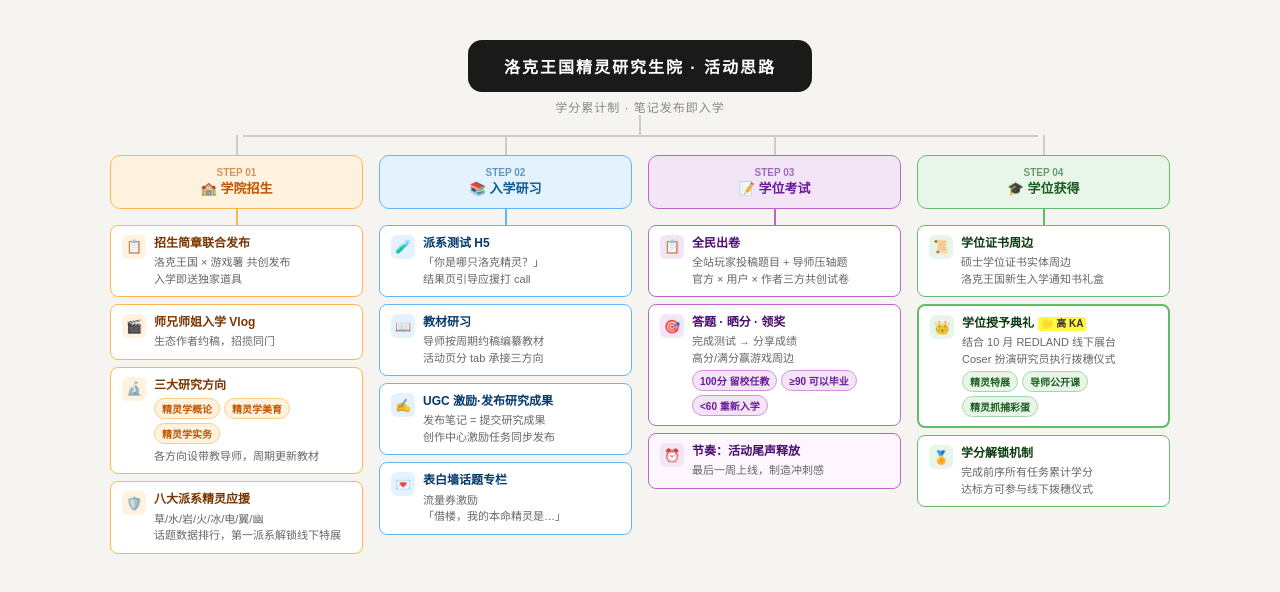
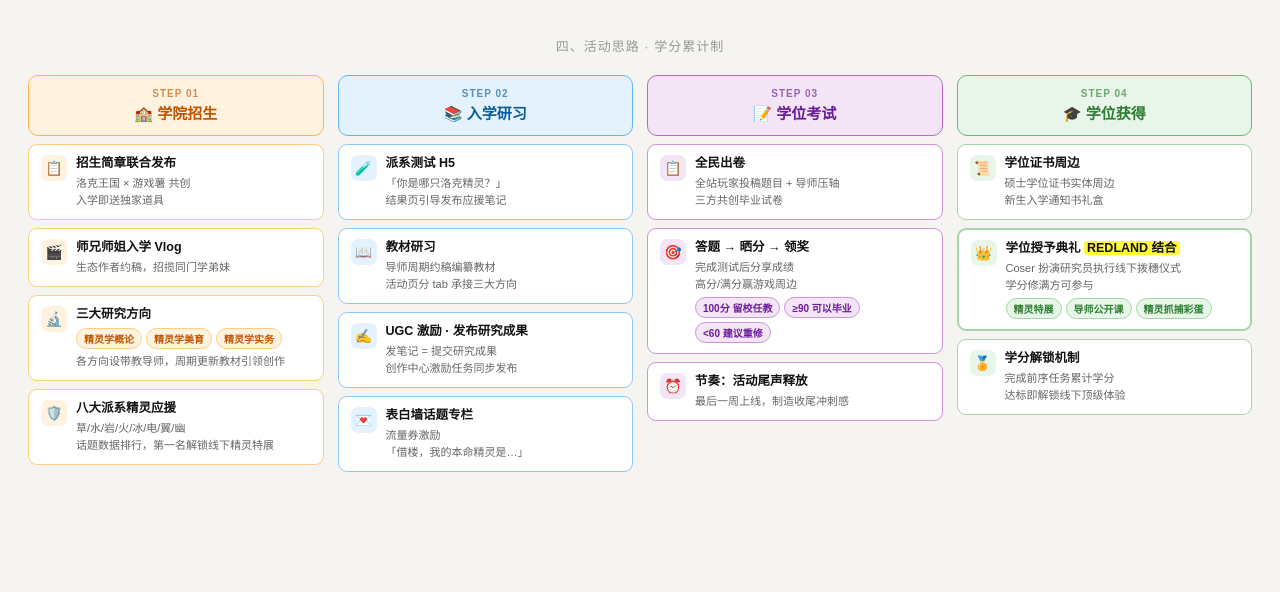
Before and after one commit to leahhhli0227/rocokingdom-mindmap, a plain HTML site: page section4.html in a window 1280 px wide. Drawn offline with Linux system fonts and the light colour scheme.

Commit message:
v4 horizontal only

```diff
--- a/section4.html
+++ b/section4.html
@@ -3,7 +3,7 @@
 <head>
 <meta charset="UTF-8">
 <meta name="viewport" content="width=device-width, initial-scale=1.0">
-<title>活动思路 · 思维导图</title>
+<title>活动思路 · 洛克王国精灵研究生院</title>
 <style>
 * { margin:0; padding:0; box-sizing:border-box; }
 
@@ -11,200 +11,97 @@ body {
   font-family: 'PingFang SC', 'Microsoft YaHei', sans-serif;
   background: #f5f4f0;
   min-height: 100vh;
-  display: flex;
-  align-items: flex-start;
-  justify-content: center;
-  padding: 40px 24px 60px;
+  padding: 36px 28px 56px;
 }
 
-.map {
-  width: 100%;
-  max-width: 1060px;
+/* 页面标题 */
+.page-title {
+  font-size: 13px;
+  color: #999;
+  letter-spacing: 1px;
+  margin-bottom: 20px;
+  text-align: center;
 }
 
-/* 顶部主题节点 */
-.root {
-  display: flex;
-  flex-direction: column;
-  align-items: center;
-  margin-bottom: 0;
-}
-.root-node {
-  background: #1a1a1a;
-  color: #fff;
-  border-radius: 14px;
-  padding: 14px 36px;
-  font-size: 16px;
-  font-weight: 900;
-  letter-spacing: 2px;
-  text-align: center;
-}
-.root-sub {
-  margin-top: 6px;
-  font-size: 12px;
-  color: #888;
-  letter-spacing: 1px;
-}
-
-/* 竖线从根到主干 */
-.v-line {
-  width: 2px;
-  background: #ccc;
-  margin: 0 auto;
-}
-.v-line-short { height: 20px; }
-.v-line-mid { height: 32px; }
-
-/* 横线主干 */
-.h-trunk {
-  display: flex;
-  align-items: flex-start;
-  position: relative;
-  gap: 0;
-}
-/* 横线连接器 */
-.h-bar {
-  position: absolute;
-  top: 0;
-  left: 50%;
-  transform: translateX(-50%);
-  height: 2px;
-  background: #ccc;
-  /* 宽度由 JS 撑开 / 或直接 CSS 处理 */
-}
-
-/* 四列 */
+/* 四列容器 */
 .phases {
   display: grid;
   grid-template-columns: repeat(4, 1fr);
-  gap: 16px;
-  width: 100%;
-  position: relative;
+  gap: 14px;
+  align-items: start;
 }
 
-/* 顶部横连线 */
-.phases::before {
-  content: '';
-  position: absolute;
-  top: 0;
-  left: calc(12.5% );
-  right: calc(12.5%);
-  height: 2px;
-  background: #ccc;
-  z-index: 0;
+/* 单列 */
+.phase { display: flex; flex-direction: column; gap: 8px; }
+
+/* 列头 */
+.phase-head {
+  border-radius: 10px;
+  padding: 12px 14px;
+  text-align: center;
+}
+.phase-step {
+  font-size: 10px;
+  font-weight: 700;
+  opacity: .65;
+  letter-spacing: 1px;
+  margin-bottom: 3px;
+}
+.phase-title {
+  font-size: 15px;
+  font-weight: 900;
 }
 
-.phase {
-  display: flex;
-  flex-direction: column;
-  align-items: center;
-  position: relative;
-}
+/* 颜色 */
+.c1 .phase-head { background: #fff3e0; color: #c05500; border: 1.5px solid #ffb74d; }
+.c1 .leaf       { border-color: #ffcc80; }
+.c1 .leaf-icon  { background: #fff3e0; color: #c05500; }
+.c1 .tag        { background: #fff3e0; color: #c05500; border-color: #ffcc80; }
 
-/* 从横线往下的竖线 */
-.phase::before {
-  content: '';
-  display: block;
-  width: 2px;
-  height: 20px;
-  background: #ccc;
-  flex-shrink: 0;
-}
+.c2 .phase-head { background: #e3f2fd; color: #0d5c99; border: 1.5px solid #64b5f6; }
+.c2 .leaf       { border-color: #90caf9; }
+.c2 .leaf-icon  { background: #e3f2fd; color: #0d5c99; }
+.c2 .tag        { background: #e3f2fd; color: #0d5c99; border-color: #90caf9; }
 
-/* 阶段主节点 */
-.phase-node {
-  border-radius: 10px;
-  padding: 10px 14px;
-  font-size: 13px;
-  font-weight: 800;
-  text-align: center;
-  width: 100%;
-  position: relative;
-  z-index: 1;
-  line-height: 1.3;
-}
+.c3 .phase-head { background: #f3e5f5; color: #6a1b9a; border: 1.5px solid #ba68c8; }
+.c3 .leaf       { border-color: #ce93d8; }
+.c3 .leaf-icon  { background: #f3e5f5; color: #6a1b9a; }
+.c3 .tag        { background: #f3e5f5; color: #6a1b9a; border-color: #ce93d8; }
 
-/* 阶段编号 */
-.phase-num {
-  font-size: 10px;
-  font-weight: 600;
-  opacity: .6;
-  margin-bottom: 2px;
-}
+.c4 .phase-head { background: #e8f5e9; color: #2e7d32; border: 1.5px solid #66bb6a; }
+.c4 .leaf       { border-color: #a5d6a7; }
+.c4 .leaf-icon  { background: #e8f5e9; color: #2e7d32; }
+.c4 .tag        { background: #e8f5e9; color: #2e7d32; border-color: #a5d6a7; }
 
-/* 颜色方案 */
-.c1 .phase-node { background: #fff3e0; color: #bf5500; border: 1.5px solid #ffb74d; }
-.c1 .phase-node .phase-num { color: #bf5500; }
-.c1 .branch-line { background: #ffb74d; }
-.c1 .leaf { border-color: #ffb74d; color: #7a3500; }
-.c1 .leaf-icon { background: #fff3e0; color: #bf5500; }
-.c1 .tag { background: #fff3e0; color: #bf5500; border-color: #ffcc80; }
-
-.c2 .phase-node { background: #e3f2fd; color: #0d5c99; border: 1.5px solid #64b5f6; }
-.c2 .phase-node .phase-num { color: #0d5c99; }
-.c2 .branch-line { background: #64b5f6; }
-.c2 .leaf { border-color: #64b5f6; color: #063a6b; }
-.c2 .leaf-icon { background: #e3f2fd; color: #0d5c99; }
-.c2 .tag { background: #e3f2fd; color: #0d5c99; border-color: #90caf9; }
-
-.c3 .phase-node { background: #f3e5f5; color: #6a1b9a; border: 1.5px solid #ba68c8; }
-.c3 .phase-node .phase-num { color: #6a1b9a; }
-.c3 .branch-line { background: #ba68c8; }
-.c3 .leaf { border-color: #ba68c8; color: #4a0f6e; }
-.c3 .leaf-icon { background: #f3e5f5; color: #6a1b9a; }
-.c3 .tag { background: #f3e5f5; color: #6a1b9a; border-color: #ce93d8; }
-
-.c4 .phase-node { background: #e8f5e9; color: #1b5e20; border: 1.5px solid #66bb6a; }
-.c4 .phase-node .phase-num { color: #1b5e20; }
-.c4 .branch-line { background: #66bb6a; }
-.c4 .leaf { border-color: #66bb6a; color: #0d3b11; }
-.c4 .leaf-icon { background: #e8f5e9; color: #2e7d32; }
-.c4 .tag { background: #e8f5e9; color: #1b5e20; border-color: #a5d6a7; }
-
-/* 竖线连接 phase-node → 子条目 */
-.branch-line {
-  width: 2px;
-  height: 16px;
-  flex-shrink: 0;
-}
-
-/* 子条目容器 */
-.leaves {
-  display: flex;
-  flex-direction: column;
-  gap: 7px;
-  width: 100%;
-}
-
-/* 每个叶子节点 */
+/* 叶子卡片 */
 .leaf {
   background: #fff;
   border: 1.5px solid;
-  border-radius: 8px;
-  padding: 9px 11px;
+  border-radius: 9px;
+  padding: 10px 12px;
   display: flex;
+  gap: 9px;
   align-items: flex-start;
-  gap: 8px;
-  position: relative;
 }
 .leaf-icon {
-  width: 24px; height: 24px;
-  border-radius: 6px;
+  width: 26px; height: 26px;
+  border-radius: 7px;
   display: flex; align-items: center; justify-content: center;
-  font-size: 13px;
+  font-size: 14px;
   flex-shrink: 0;
 }
 .leaf-content { flex: 1; min-width: 0; }
 .leaf-title {
-  font-size: 12px;
+  font-size: 12.5px;
   font-weight: 700;
+  color: #111;
   line-height: 1.35;
   margin-bottom: 3px;
 }
 .leaf-desc {
   font-size: 11px;
   color: #666;
-  line-height: 1.5;
+  line-height: 1.55;
 }
 
 /* 标签 */
@@ -215,49 +112,28 @@ body {
   font-weight: 600;
 }
 
-/* 重点标记 */
-.star {
-  display: inline-block;
-  background: #fff740;
-  border-radius: 3px;
-  padding: 0 3px;
-  font-size: 10px;
-  font-weight: 700;
-  color: #333;
-  margin-left: 4px;
-  vertical-align: middle;
-}
+/* 重点高亮 */
+.hl { background: #fff740; border-radius: 3px; padding: 0 3px; }
 </style>
 </head>
 <body>
-<div class="map">
 
-  <!-- 根节点 -->
-  <div class="root">
-    <div class="root-node">洛克王国精灵研究生院 · 活动思路</div>
-    <div class="root-sub">学分累计制 · 笔记发布即入学</div>
-  </div>
+<div class="page-title">四、活动思路 · 学分累计制</div>
 
-  <!-- 从根往下的竖线 -->
-  <div class="v-line v-line-short"></div>
-
-  <!-- 四列阶段 -->
 <div class="phases">
 
   <!-- 01 学院招生 -->
   <div class="phase c1">
-      <div class="phase-node">
-        <div class="phase-num">STEP 01</div>
-        🏫 学院招生
+    <div class="phase-head">
+      <div class="phase-step">STEP 01</div>
+      <div class="phase-title">🏫 学院招生</div>
     </div>
-      <div class="branch-line"></div>
-      <div class="leaves">
 
     <div class="leaf">
       <div class="leaf-icon">📋</div>
       <div class="leaf-content">
         <div class="leaf-title">招生简章联合发布</div>
-            <div class="leaf-desc">洛克王国 × 游戏薯 共创发布<br>入学即送独家道具</div>
+        <div class="leaf-desc">洛克王国 × 游戏薯 共创<br>入学即送独家道具</div>
       </div>
     </div>
 
@@ -265,7 +141,7 @@ body {
       <div class="leaf-icon">🎬</div>
       <div class="leaf-content">
         <div class="leaf-title">师兄师姐入学 Vlog</div>
-            <div class="leaf-desc">生态作者约稿，招揽同门</div>
+        <div class="leaf-desc">生态作者约稿，招揽同门学弟妹</div>
       </div>
     </div>
 
@@ -278,7 +154,7 @@ body {
           <span class="tag">精灵学美育</span>
           <span class="tag">精灵学实务</span>
         </div>
-            <div class="leaf-desc" style="margin-top:4px;">各方向设带教导师，周期更新教材</div>
+        <div class="leaf-desc" style="margin-top:4px;">各方向设带教导师，周期更新教材引领创作</div>
       </div>
     </div>
 
@@ -286,27 +162,23 @@ body {
       <div class="leaf-icon">🛡️</div>
       <div class="leaf-content">
         <div class="leaf-title">八大派系精灵应援</div>
-            <div class="leaf-desc">草/水/岩/火/冰/电/翼/幽<br>话题数据排行，第一派系解锁线下特展</div>
+        <div class="leaf-desc">草/水/岩/火/冰/电/翼/幽<br>话题数据排行，第一名解锁线下精灵特展</div>
       </div>
-        </div>
-
     </div>
   </div>
 
   <!-- 02 入学研习 -->
   <div class="phase c2">
-      <div class="phase-node">
-        <div class="phase-num">STEP 02</div>
-        📚 入学研习
+    <div class="phase-head">
+      <div class="phase-step">STEP 02</div>
+      <div class="phase-title">📚 入学研习</div>
     </div>
-      <div class="branch-line"></div>
-      <div class="leaves">
 
     <div class="leaf">
       <div class="leaf-icon">🧪</div>
       <div class="leaf-content">
         <div class="leaf-title">派系测试 H5</div>
-            <div class="leaf-desc">「你是哪只洛克精灵？」<br>结果页引导应援打 call</div>
+        <div class="leaf-desc">「你是哪只洛克精灵？」<br>结果页引导发布应援笔记</div>
       </div>
     </div>
 
@@ -314,15 +186,15 @@ body {
       <div class="leaf-icon">📖</div>
       <div class="leaf-content">
         <div class="leaf-title">教材研习</div>
-            <div class="leaf-desc">导师按周期约稿编纂教材<br>活动页分 tab 承接三方向</div>
+        <div class="leaf-desc">导师周期约稿编纂教材<br>活动页分 tab 承接三大方向</div>
       </div>
     </div>
 
     <div class="leaf">
       <div class="leaf-icon">✍️</div>
       <div class="leaf-content">
-            <div class="leaf-title">UGC 激励·发布研究成果</div>
-            <div class="leaf-desc">发布笔记 = 提交研究成果<br>创作中心激励任务同步发布</div>
+        <div class="leaf-title">UGC 激励 · 发布研究成果</div>
+        <div class="leaf-desc">发笔记 = 提交研究成果<br>创作中心激励任务同步发布</div>
       </div>
     </div>
 
@@ -333,73 +205,65 @@ body {
         <div class="leaf-desc">流量券激励<br>「借楼，我的本命精灵是…」</div>
       </div>
     </div>
-
-      </div>
   </div>
 
   <!-- 03 学位考试 -->
   <div class="phase c3">
-      <div class="phase-node">
-        <div class="phase-num">STEP 03</div>
-        📝 学位考试
+    <div class="phase-head">
+      <div class="phase-step">STEP 03</div>
+      <div class="phase-title">📝 学位考试</div>
     </div>
-      <div class="branch-line"></div>
-      <div class="leaves">
 
     <div class="leaf">
       <div class="leaf-icon">📋</div>
       <div class="leaf-content">
         <div class="leaf-title">全民出卷</div>
-            <div class="leaf-desc">全站玩家投稿题目 + 导师压轴题<br>官方 × 用户 × 作者三方共创试卷</div>
+        <div class="leaf-desc">全站玩家投稿题目 + 导师压轴<br>三方共创毕业试卷</div>
       </div>
     </div>
 
     <div class="leaf">
       <div class="leaf-icon">🎯</div>
       <div class="leaf-content">
-            <div class="leaf-title">答题 · 晒分 · 领奖</div>
-            <div class="leaf-desc">完成测试 → 分享成绩<br>高分/满分赢游戏周边</div>
+        <div class="leaf-title">答题 → 晒分 → 领奖</div>
+        <div class="leaf-desc">完成测试后分享成绩<br>高分/满分赢游戏周边</div>
         <div class="tags" style="margin-top:4px;">
           <span class="tag">100分 留校任教</span>
           <span class="tag">≥90 可以毕业</span>
-              <span class="tag">&lt;60 重新入学</span>
+          <span class="tag">&lt;60 建议重修</span>
         </div>
       </div>
     </div>
 
-        <div class="leaf" style="background:#fdf6ff;">
+    <div class="leaf">
       <div class="leaf-icon">⏰</div>
       <div class="leaf-content">
         <div class="leaf-title">节奏：活动尾声释放</div>
-            <div class="leaf-desc">最后一周上线，制造冲刺感</div>
+        <div class="leaf-desc">最后一周上线，制造收尾冲刺感</div>
       </div>
-        </div>
-
     </div>
   </div>
 
   <!-- 04 学位获得 -->
   <div class="phase c4">
-      <div class="phase-node">
-        <div class="phase-num">STEP 04</div>
-        🎓 学位获得
+    <div class="phase-head">
+      <div class="phase-step">STEP 04</div>
+      <div class="phase-title">🎓 学位获得</div>
     </div>
-      <div class="branch-line"></div>
-      <div class="leaves">
 
     <div class="leaf">
       <div class="leaf-icon">📜</div>
       <div class="leaf-content">
         <div class="leaf-title">学位证书周边</div>
-            <div class="leaf-desc">硕士学位证书实体周边<br>洛克王国新生入学通知书礼盒</div>
+        <div class="leaf-desc">硕士学位证书实体周边<br>新生入学通知书礼盒</div>
       </div>
     </div>
 
     <div class="leaf" style="border-width:2px;">
       <div class="leaf-icon">👑</div>
       <div class="leaf-content">
-            <div class="leaf-title">学位授予典礼<span class="star">🌟 高 KA</span></div>
-            <div class="leaf-desc">结合 10 月 REDLAND 线下展台<br>Coser 扮演研究员执行拨穗仪式</div>
+        <div class="leaf-title">学位授予典礼 <span class="hl">REDLAND 结合</span></div>
+        <div class="leaf-desc">Coser 扮演研究员执行线下拨穗仪式<br>学分修满方可参与</div>
         <div class="tags" style="margin-top:4px;">
           <span class="tag">精灵特展</span>
           <span class="tag">导师公开课</span>
@@ -412,15 +276,12 @@ body {
       <div class="leaf-icon">🏅</div>
       <div class="leaf-content">
         <div class="leaf-title">学分解锁机制</div>
-            <div class="leaf-desc">完成前序所有任务累计学分<br>达标方可参与线下拨穗仪式</div>
+        <div class="leaf-desc">完成前序任务累计学分<br>达标即解锁线下顶级体验</div>
       </div>
-        </div>
-
     </div>
   </div>
 
 </div>
 
-</div>
 </body>
 </html>
```
Lines whose indentation alone changed are shown as unchanged.
